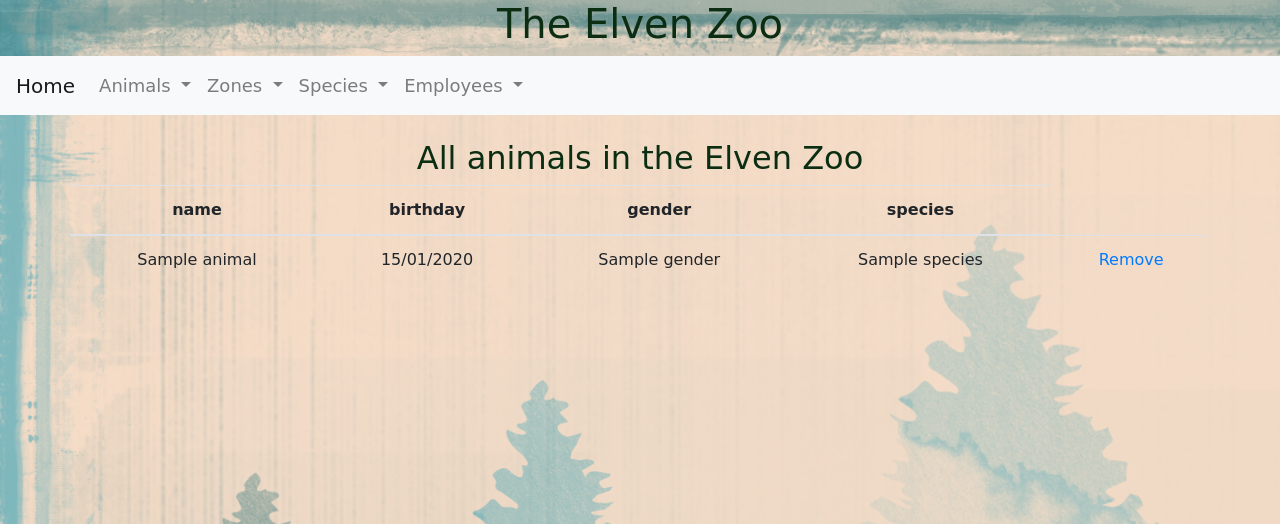
After one commit to stanciaux/zoo, a Symfony app: template templates/gestion/listAnimals.html.twig in a window 1280 px wide. The commit adds this page. Shown: the top 524 px of the page. Run offline with Twig, Linux system fonts and the light colour scheme; the template is opened without the code that fills it: most values are stand-ins (such as "Sample title", 1, 10 or a date in 2020); some libraries are stand-ins or nearby versions; some web fonts are replaced.

Commit message:
liste animaux

```diff
--- a/templates/base.html.twig
+++ b/templates/base.html.twig
@@ -26,7 +26,7 @@
                             Animals
                         </a>
                         <div class="dropdown-menu" aria-labelledby="navbarDropdown">
-                            <a class="dropdown-item" href="#">Animals list</a>
+                            <a class="dropdown-item" href="{{ path('animalList') }}">Animals list</a>
                             <a class="dropdown-item" href="{{ path('addAnimal') }}">Add an animal</a>
                         </div>
                     </li>
--- /dev/null
+++ b/templates/gestion/listAnimals.html.twig
@@ -0,0 +1,35 @@
+{% extends 'base.html.twig' %}
+
+{% block title %}The Elven Zoo{% endblock %}
+
+{% block body %}
+    <h2>All animals in the Elven Zoo</h2>
+
+    <table class="table container">
+        <thead>
+            <th scope="col">
+                name
+            </th>
+            <th scope="col">
+                birthday
+            </th>
+            <th scope="col">
+                gender
+            </th>
+            <th scope="col">
+                species
+            </th>
+        </thead>
+        {% for animal in animals %}
+            <tbody>
+                <td> {{ animal.name }}</td>
+                <td> {{ animal.birthday | date('d/m/Y') }}</td>
+                <td> {{ animal.gender }}</td>
+                <td> {{ animal.species }}</td>
+                <td><a href="{{ path('delete', {'id':animal.id}) }}">Remove</a><br/></td>
+            </tbody>
+
+        {% endfor %}
+
+    </table>
+{% endblock %}
```
Also changed, not shown: src/Controller/AnimalController.php (+25 -0 lines).
